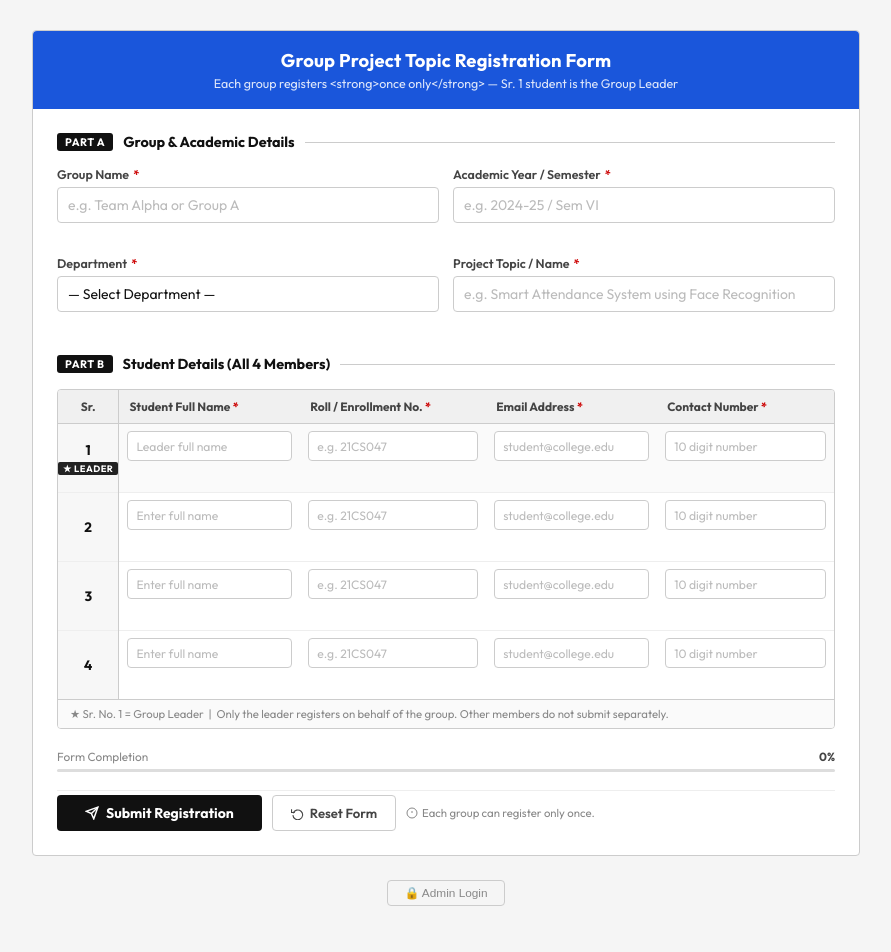
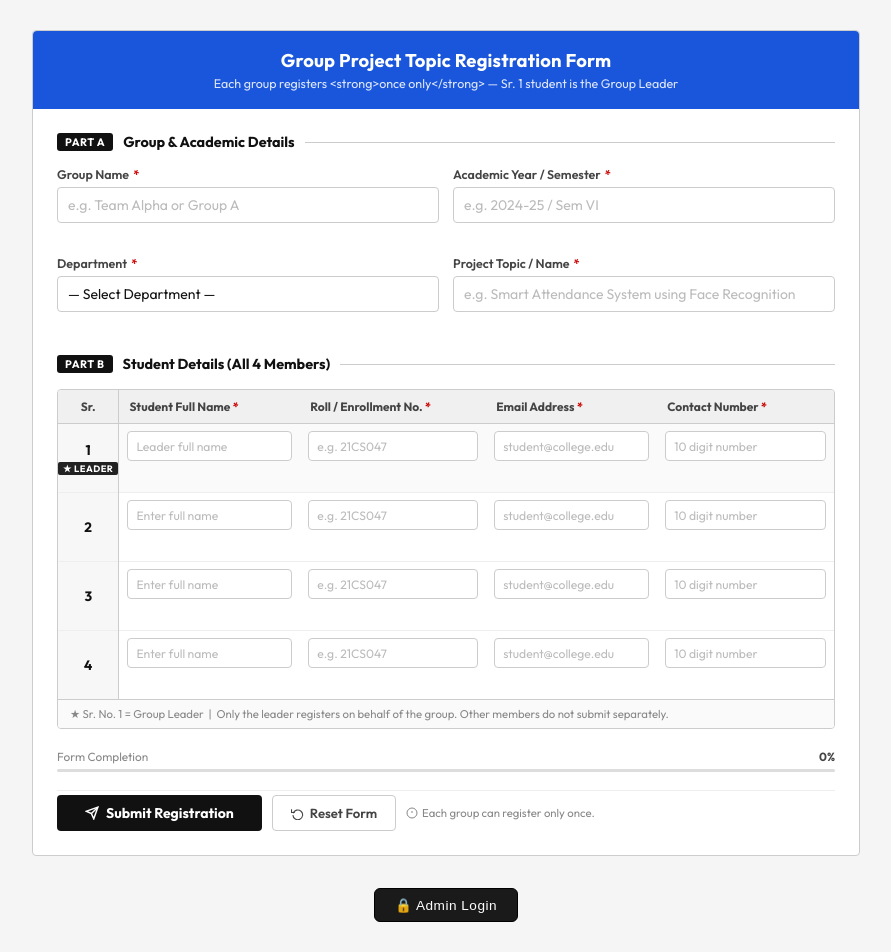
Before and after one commit to sakshipatil5436-ai/students_details, a React (Vite) app in the folder react-form/: page / in a window 1280 px wide. Shown: the top 952 px of the page, without its empty margins (194-1085 px from the left). Built offline with nearby package versions, Linux system fonts and the light colour scheme.

Commit message:
Made admin login button dark

```diff
--- a/react-form/src/App.jsx
+++ b/react-form/src/App.jsx
@@ -462,13 +462,13 @@ export default function App() {
       )}
 
       {/* ══ ADMIN PANEL TRIGGER — visible link at bottom ══ */}
-      <div style={{ textAlign: 'center', marginTop: 24 }}>
+      <div style={{ textAlign: 'center', marginTop: 32, marginBottom: 40 }}>
         <button
           onClick={() => adminLoggedIn ? null : setShowAdminLogin(true)}
           style={{
-            background: 'none', border: '1px solid #ccc', borderRadius: 4,
-            padding: '5px 16px', fontSize: '0.74rem', color: '#888',
-            cursor: 'pointer',
+            background: '#1a1a1a', border: '1px solid #000', borderRadius: 6,
+            padding: '8px 20px', fontSize: '0.85rem', color: '#fff',
+            cursor: 'pointer', fontWeight: '500', letterSpacing: '0.5px'
           }}>
           {adminLoggedIn ? '📋 Admin Panel (scroll down)' : '🔒 Admin Login'}
         </button>
```
